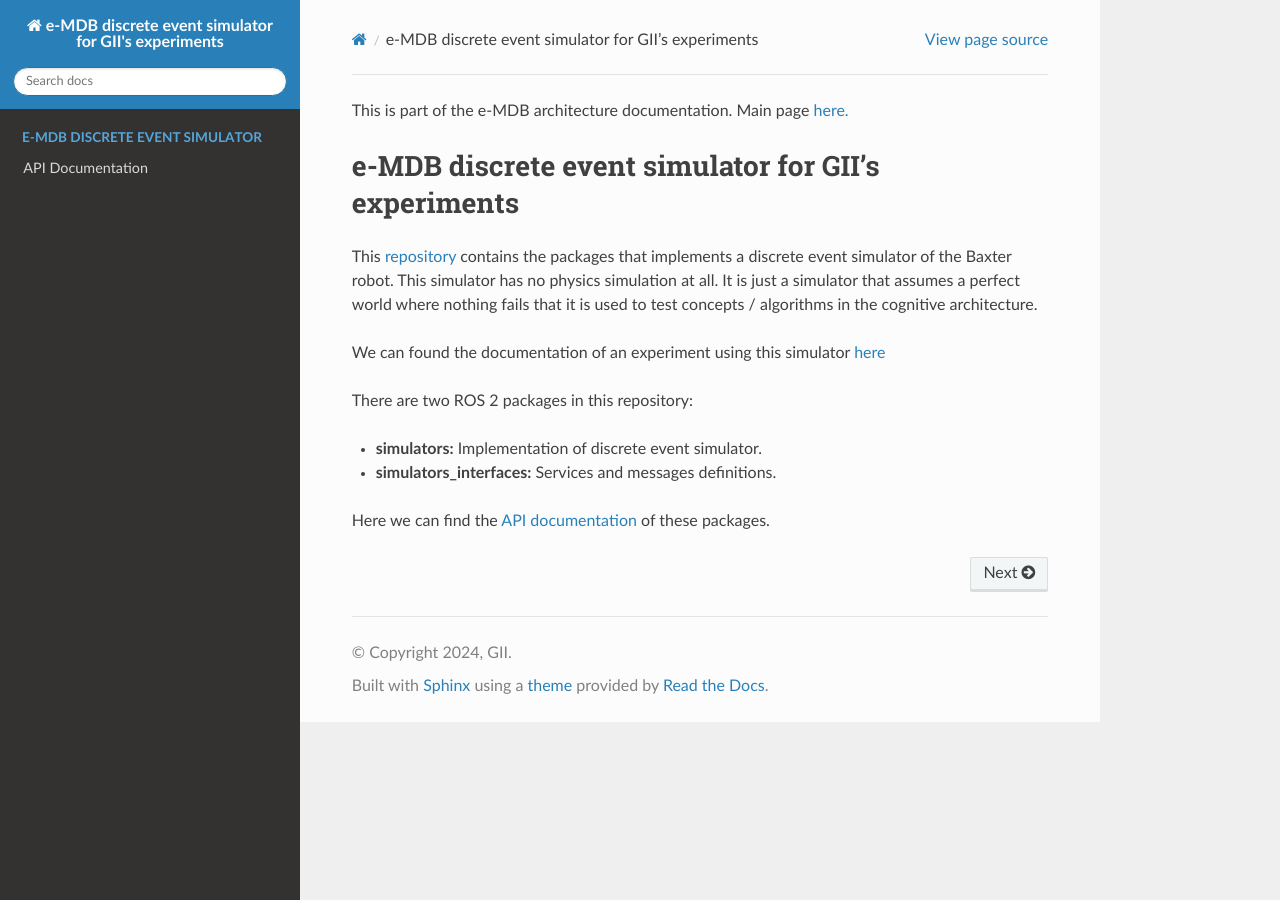
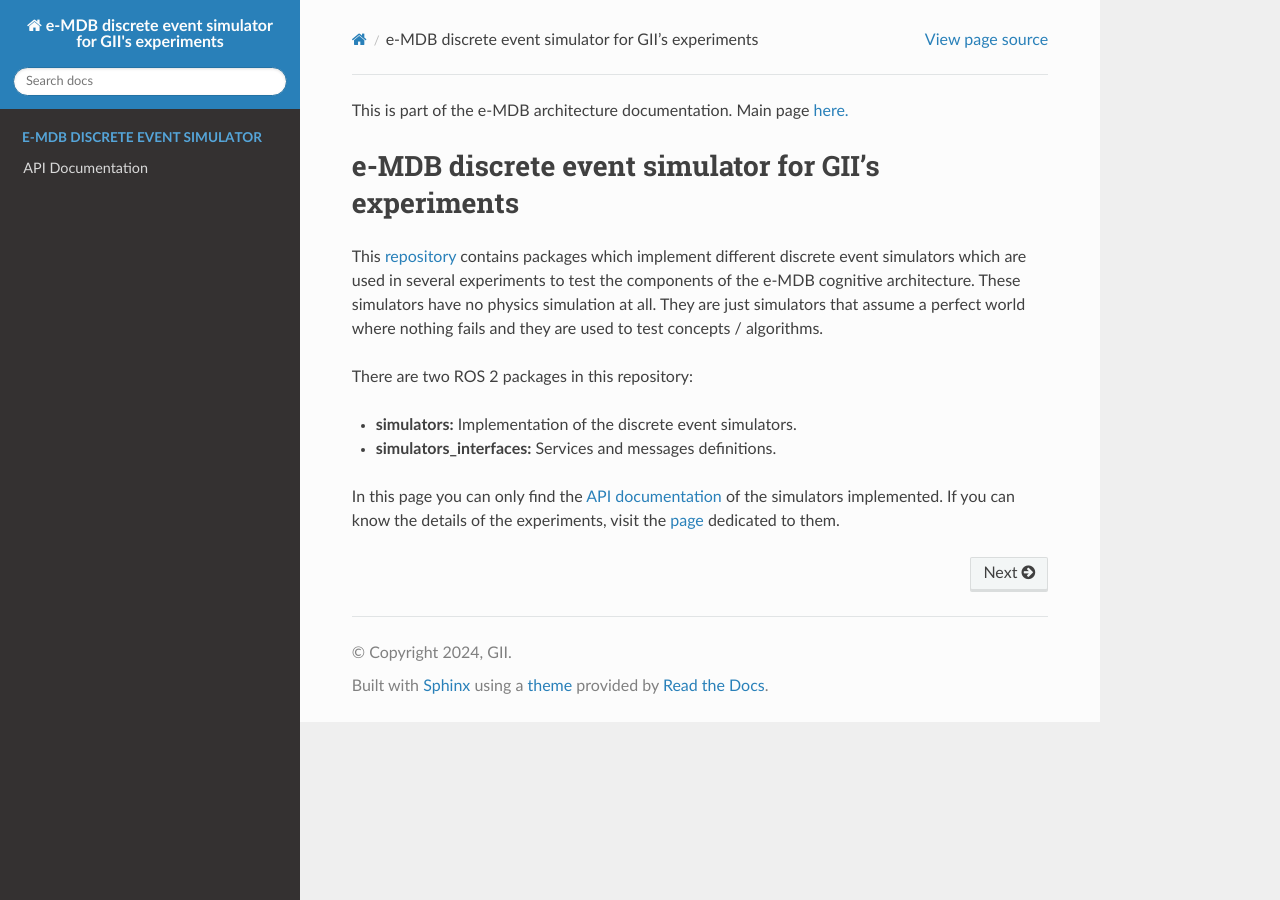
Before and after one commit to GII/emdb_discrete_event_simulator_gii, a Sphinx documentation site: the page built from docs/source/index.md, in a window 1280 px wide. Built offline with Sphinx 7.4.7 and the Read the Docs theme 3.1.0, drawn with Linux system fonts in a browser that asks for light colours.

Commit message:
Documentation updated

````diff
--- a/docs/source/index.md
+++ b/docs/source/index.md
@@ -2,16 +2,14 @@ This is part of the e-MDB architecture documentation. Main page [here.](https://
 
 # e-MDB discrete event simulator for GII's experiments
 
-This [repository](https://github.com/pillar-robots/emdb_discrete_event_simulator_gii) contains the packages that implements a discrete event simulator of the Baxter robot. This simulator has no physics simulation at all. It is just a simulator that assumes a perfect world where nothing fails that it is used to test concepts / algorithms in the cognitive architecture.
-
-We can found the documentation of an experiment using this simulator [here](https://docs.pillar-robots.eu/projects/emdb_experiments_gii/en/latest/experiments/default_experiment.html)
+This [repository](https://github.com/pillar-robots/emdb_discrete_event_simulator_gii) contains packages which implement different discrete event simulators which are used in several experiments to test the components of the e-MDB cognitive architecture. These simulators have no physics simulation at all. They are just simulators that assume a perfect world where nothing fails and they are used to test concepts / algorithms.
 
 There are two ROS 2 packages in this repository:
 
-- **simulators:** Implementation of discrete event simulator.
+- **simulators:** Implementation of the discrete event simulators.
 - **simulators_interfaces:** Services and messages definitions.
 
-Here we can find the [API documentation](simulators/api_documentation.rst) of these packages.
+In this page you can only find the [API documentation](simulators/api_documentation.rst) of the simulators implemented. If you can know the details of the experiments, visit the [page](https://docs.pillar-robots.eu/projects/emdb_experiments_gii/en/latest/experiments/default_experiment.html) dedicated to them.
 
 
 ```{toctree}
````
Also changed, not shown: docs/source/simulators/api_documentation.rst (+15 -1 lines), 2 other files.
